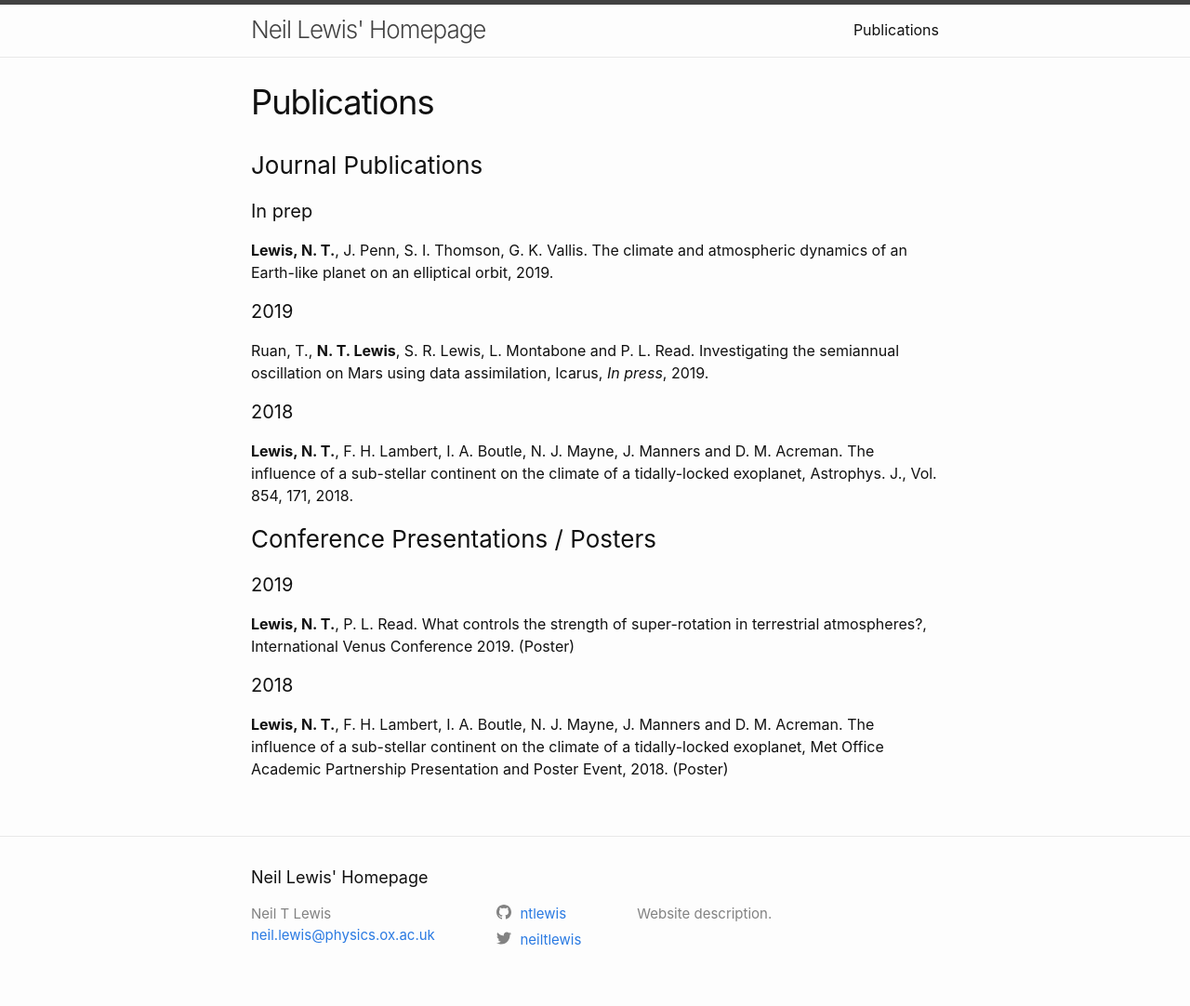
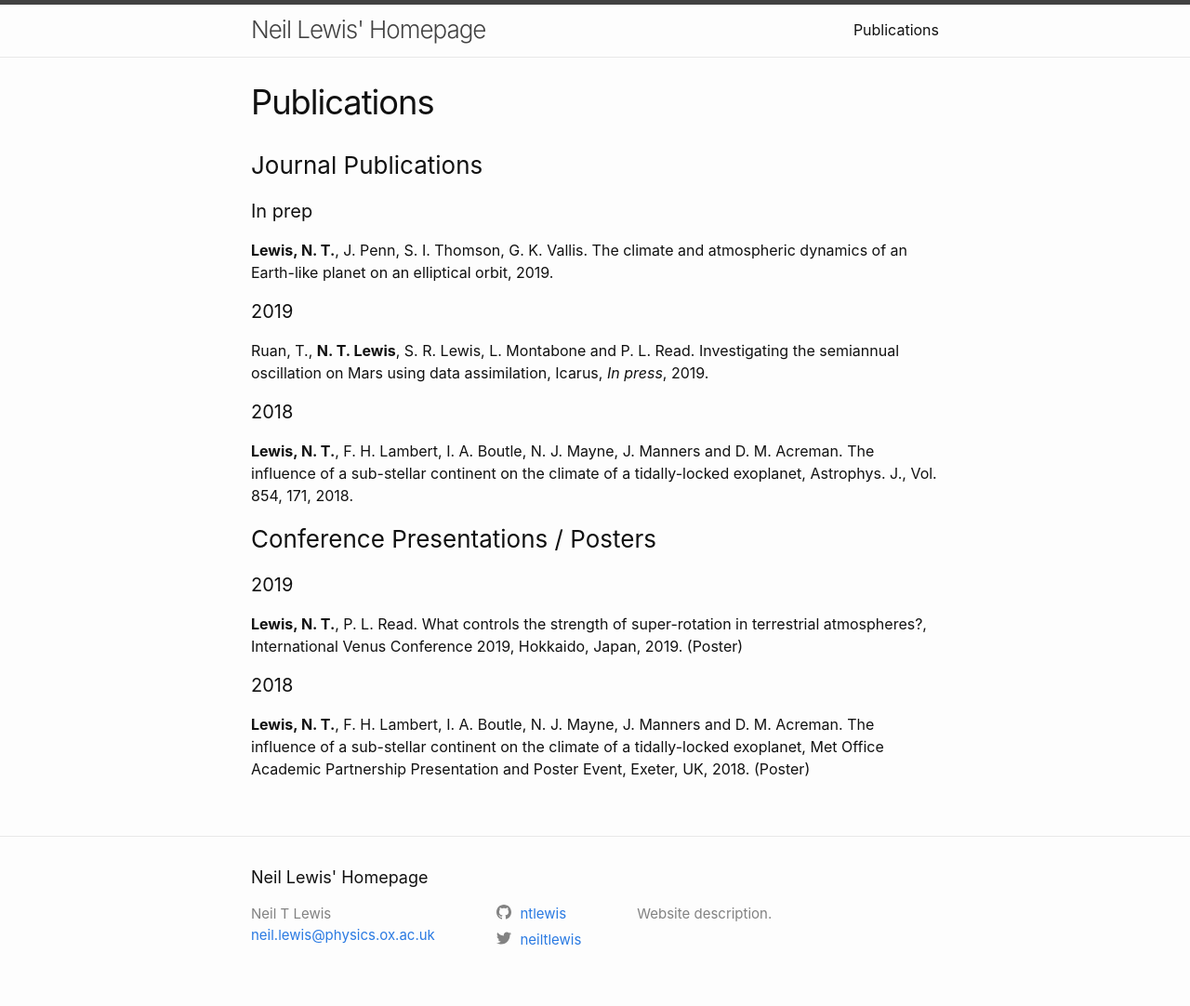
Before and after one commit to ntlewis/ntlewis.github.io, a Jekyll site: the page built from publications.md, in a window 1280 px wide. Shown: the whole page at 93% size. Built offline with Jekyll 4.4.1, drawn with Linux system fonts in a browser that asks for light colours.

Commit message:
Update publications.md

```diff
--- a/publications.md
+++ b/publications.md
@@ -20,7 +20,7 @@ Ruan, T., **N. T. Lewis**, S. R. Lewis, L. Montabone and P. L. Read. Investigati
 ### Conference Presentations / Posters
 
 #### 2019
-**Lewis, N. T.**, P. L. Read. What controls the strength of super-rotation in terrestrial atmospheres?, International Venus Conference 2019. (Poster)
+**Lewis, N. T.**, P. L. Read. What controls the strength of super-rotation in terrestrial atmospheres?, International Venus Conference 2019, Hokkaido, Japan, 2019. (Poster)
 
 #### 2018
-**Lewis, N. T.**, F. H. Lambert, I. A. Boutle, N. J. Mayne, J. Manners and D. M. Acreman. The influence of a sub-stellar continent on the climate of a tidally-locked exoplanet, Met Office Academic Partnership Presentation and Poster Event, 2018. (Poster)
+**Lewis, N. T.**, F. H. Lambert, I. A. Boutle, N. J. Mayne, J. Manners and D. M. Acreman. The influence of a sub-stellar continent on the climate of a tidally-locked exoplanet, Met Office Academic Partnership Presentation and Poster Event, Exeter, UK, 2018. (Poster)
```
